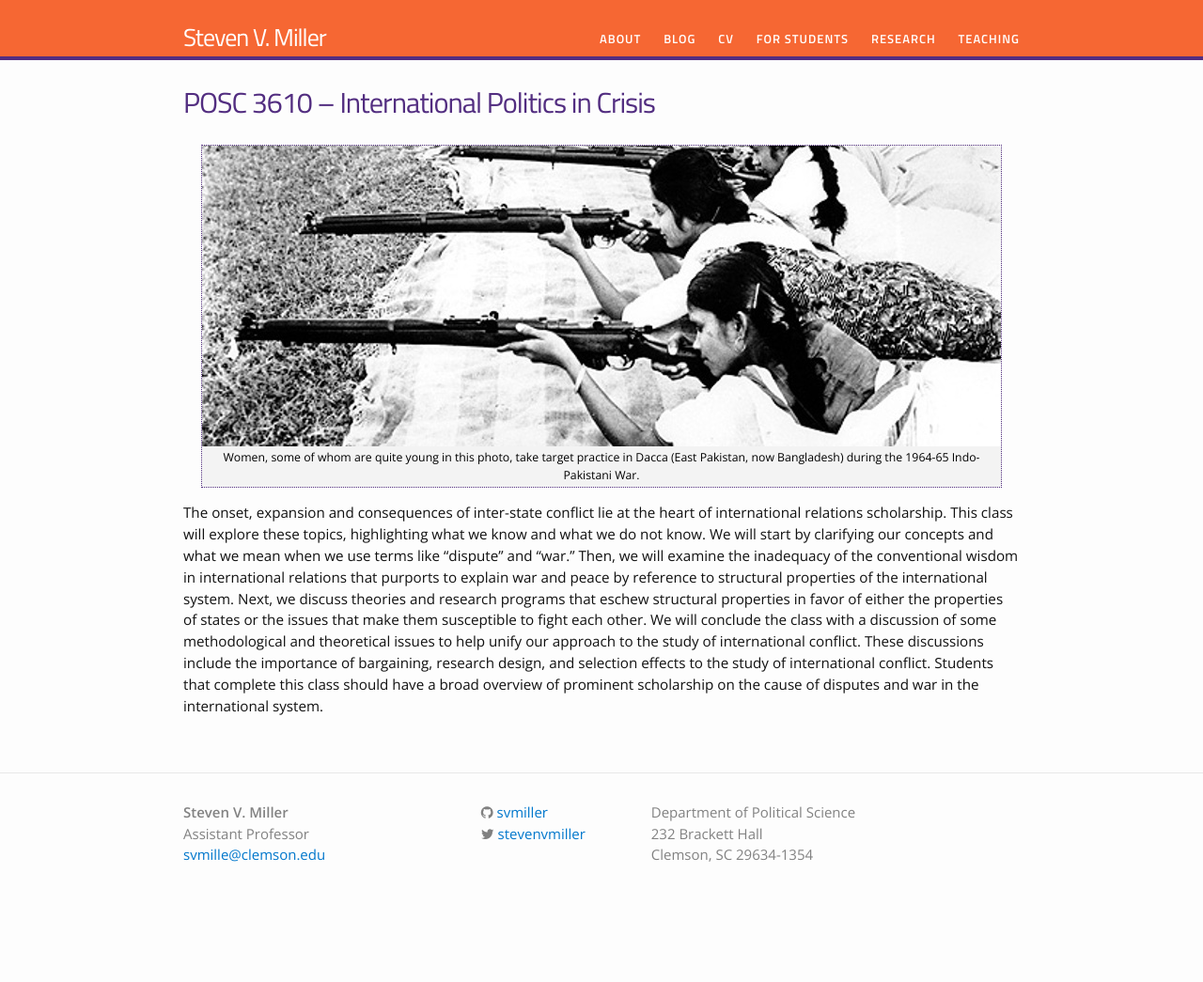
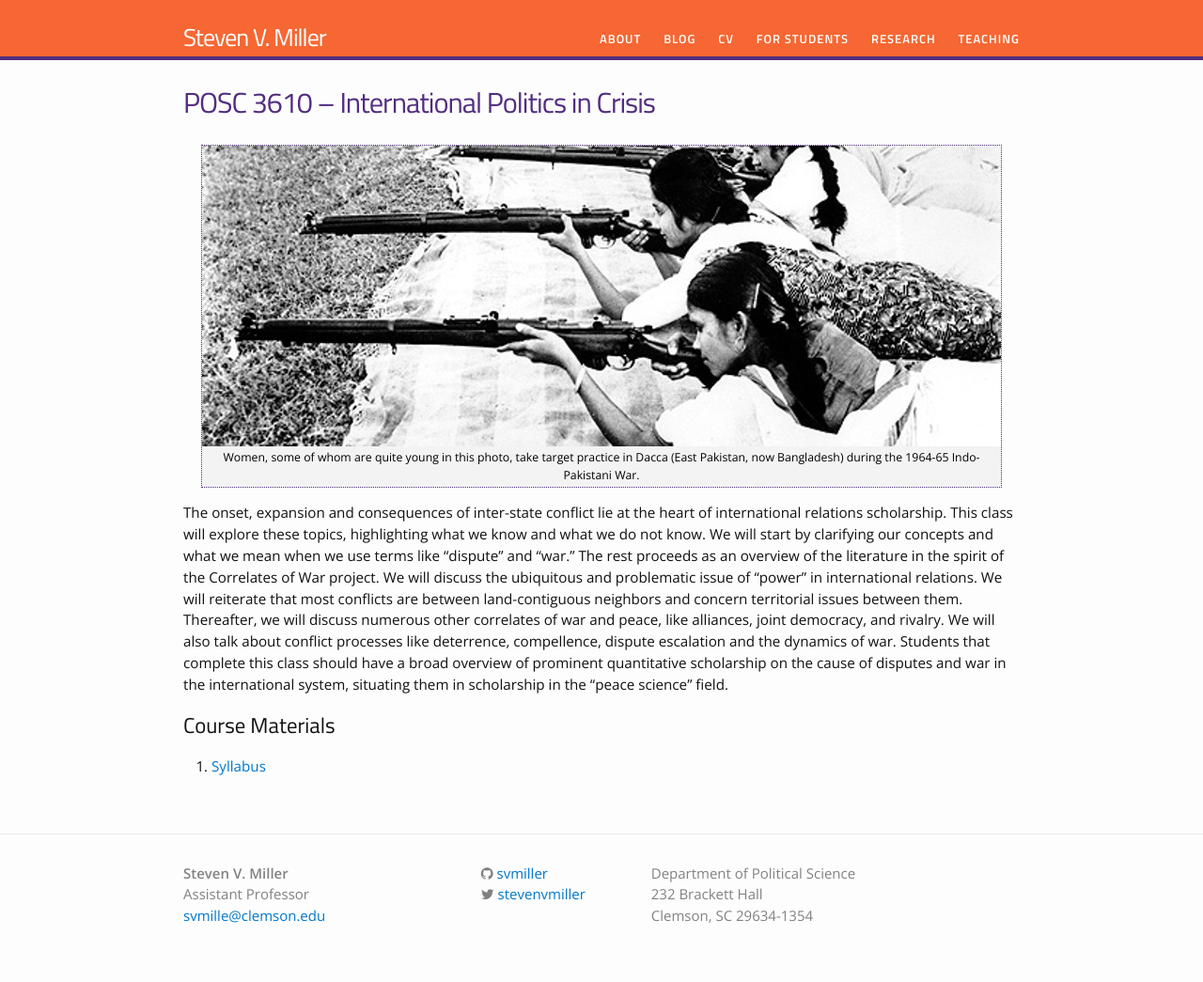
Before and after one commit to svmiller/svmiller.github.io, a Jekyll site: the page built from teaching/posc-3610.md, in a window 1280 px wide. Shown: the whole page at 94% size. Built offline with Jekyll 4.4.1, drawn with Linux system fonts in a browser that asks for light colours; nearby versions of some CDN libraries; some web fonts are replaced; before the commit the page ends 981 px from its top, so only the background shows below that.

Commit message:
update 3610 page for fall

```diff
--- a/teaching/posc-3610.md
+++ b/teaching/posc-3610.md
@@ -6,13 +6,14 @@ permalink: /teaching/posc-3610-international-politics-in-crisis/
 
 {% include image.html url="/images/1965-dacca-women-target-practice.jpg" caption="Women, some of whom are quite young in this photo, take target practice in Dacca (East Pakistan, now Bangladesh) during the 1964-65 Indo-Pakistani War." width=850 align="center" %}
 
-The onset, expansion and consequences of inter-state conflict lie at the heart of international relations scholarship.  This class will explore these topics, highlighting what we know and what we do not know. We will start by clarifying our concepts and what we mean when we use terms like "dispute" and "war." Then, we will examine the inadequacy of the conventional wisdom in international relations that purports to explain war and peace by reference to structural properties of the international system. Next, we discuss theories and research programs that eschew structural properties in favor of either the properties of states or the issues that make them susceptible to fight each other. We will conclude the class with a discussion of some methodological and theoretical issues to help unify our approach to the study of international conflict. These discussions include the importance of bargaining, research design, and selection effects to the study of international conflict. Students that complete this class should have a broad overview of prominent scholarship on the cause of disputes and war in the international system.
+The onset, expansion and consequences of inter-state conflict lie at the heart of international relations scholarship.  This class will explore these topics, highlighting what we know and what we do not know. We will start by clarifying our concepts and what we mean when we use terms like "dispute" and "war." The rest proceeds as an overview of the literature in the spirit of the Correlates of War project. We will discuss the ubiquitous and problematic issue of "power" in international relations. We will reiterate that most conflicts are between land-contiguous neighbors and concern territorial issues between them. Thereafter, we will discuss numerous other correlates of war and peace, like alliances, joint democracy, and rivalry. We will also talk about conflict processes like deterrence, compellence, dispute escalation and the dynamics of war. Students that complete this class should have a broad overview of prominent quantitative scholarship on the cause of disputes and war in the international system, situating them in scholarship in the "peace science" field.
+
+
+## Course Materials
+
+1. [Syllabus](https://www.dropbox.com/s/issmjjkzl8cjtt5/posc3610-fall2017-syllabus.pdf?dl=0)
 
 <!--
-## Course Materials
-
-1. [Syllabus](https://www.dropbox.com/s/6z1xcwancsr2xkg/posc3610-spring2017-syllabus.pdf?dl=0)
-2. [Taking Good Notes](http://svmiller.com/blog/2014/09/taking-good-notes/)
 3. [Dos and Dont's of Writing for Students](http://svmiller.com/blog/2015/06/dos-and-donts-of-writing-for-students/)
 4. [Assorted Tips for Students on Writing Research Papers](http://svmiller.com/blog/2015/12/assorted-tips-students-research-papers/)
 5. [Exam Grading Policy](https://www.dropbox.com/s/apihjs7di81aqcv/svm-exam-grading-policy.pdf?dl=0)
```
